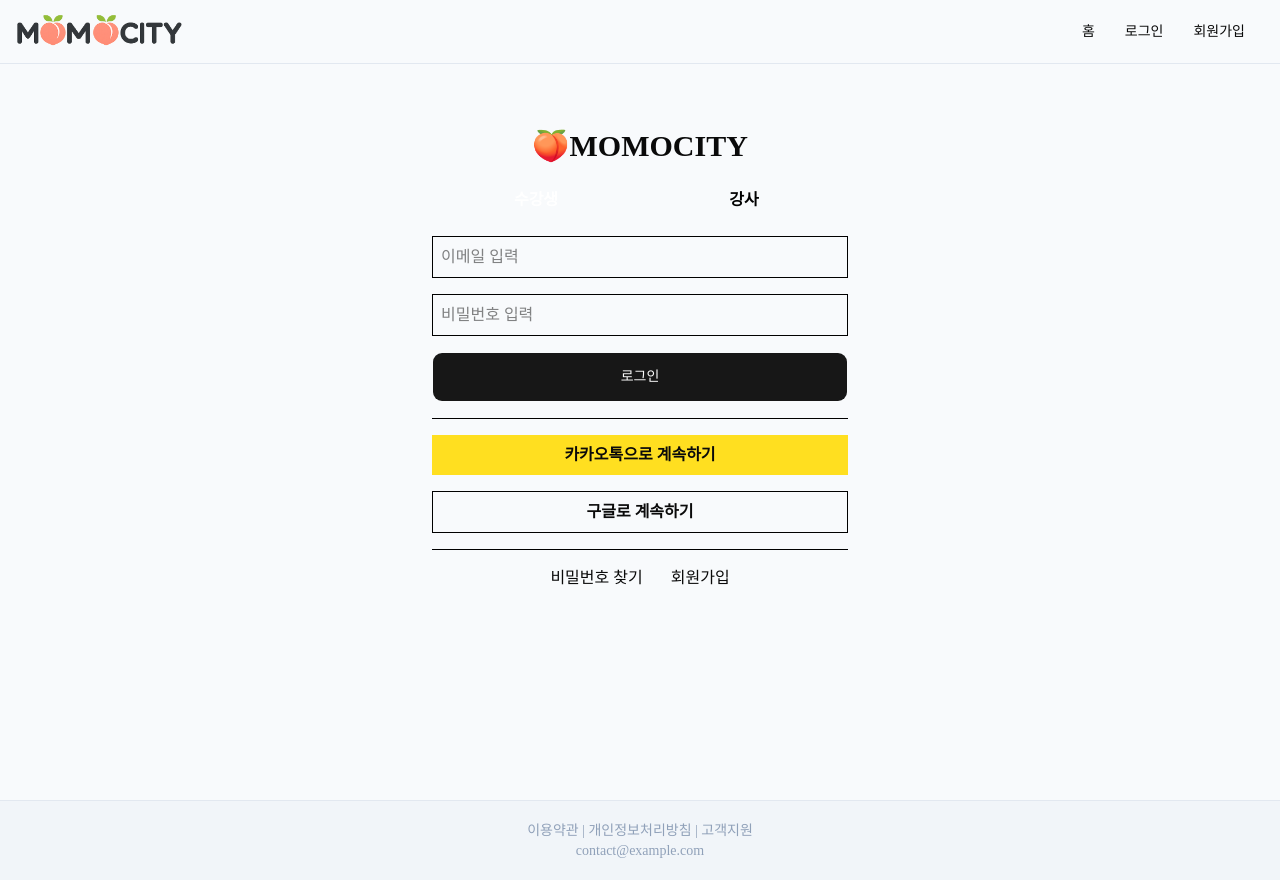
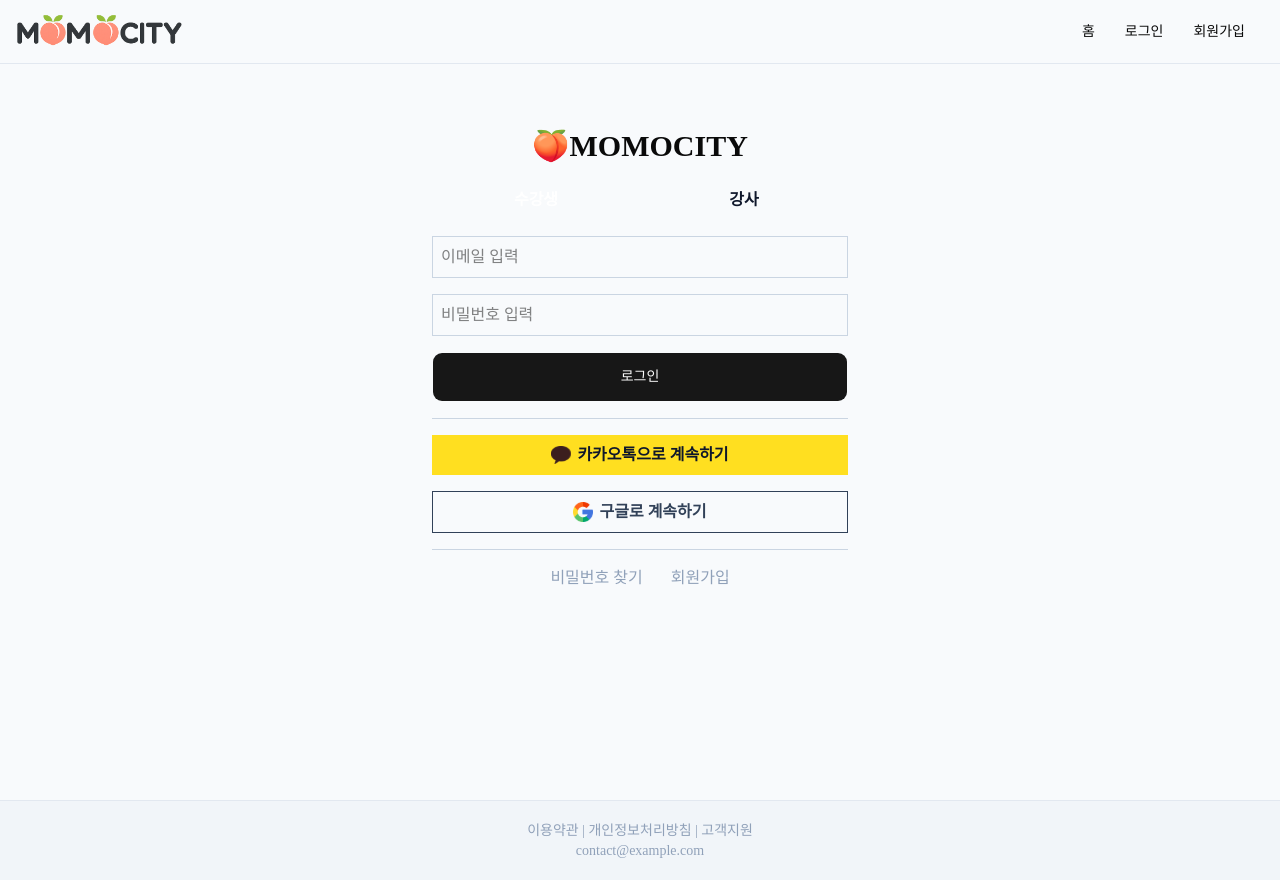
Before and after one commit to MoMoFighters/FRONT-Fighters, a Next.js app: page /auth/login in a window 1280 px wide. Built offline with nearby package versions, Linux system fonts and the light colour scheme.

Commit message:
로그인 페이지 디자인 수정

```diff
--- a/src/app/(guest)/auth/login/page.tsx
+++ b/src/app/(guest)/auth/login/page.tsx
@@ -1,5 +1,8 @@
 import { Button } from "@/components/ui/button";
+import Image from "next/image";
 import Link from "next/link";
+import kakao from '@/app/assets/img/kakao.svg'
+import google from '@/app/assets/img/google.svg'
 
 export default function Login() {
 
@@ -14,20 +17,22 @@
                     <p className="text-white font-bold">수강생</p>
                 </div>
                 <div className="bg-mauve-200 py-2 text-center">
-                    <p className="text-black font-bold">강사</p>
+                    <p className="text-slate-900 font-bold">강사</p>
                 </div>
             </div>
 
             <form action="" className="flex flex-col gap-4">
                 <input
                     type="email"
-                    className="border border-black py-2 px-2"
+                    name="email"
+                    className="border border-slate-300 py-2 px-2"
                     placeholder="이메일 입력"
                 />
                 <div className="max-w-md">
                     <input
                         type="password"
-                        className="border border-black py-2 px-2 w-full"
+                        name="password"
+                        className="border border-slate-300 py-2 px-2 w-full"
                         placeholder="비밀번호 입력"
                     />
                     {nothingInFieldError ? (<p className="text-right mr-2 text-red-600 font-medium">{nothingInFieldError}</p>) : ("")}
@@ -35,17 +40,31 @@
                 <Button variant="default" className="w-auto py-6 cursor-pointer">로그인</Button>
             </form>
 
-            <hr className="border-0.5 border-black" />
-            <div className="bg-yellow-300 font-bold text-center py-2 cursor-pointer">
+            <hr className="border-0.5 border-slate-300" />
+            <div className="bg-yellow-300 text-slate-900 font-bold text-center py-2 cursor-pointer flex items-center justify-center gap-1.5">
+                <Image
+                    src={kakao}
+                    width={20}
+                    height={20}
+                    alt="카카오 아이콘"
+                    priority
+                />
                 <p>카카오톡으로 계속하기</p>
             </div>
-            <div className="border border-black font-bold text-center py-2 cursor-pointer">
+            <div className="border border-slate-700 text-slate-700 font-bold text-center py-2 cursor-pointer flex items-center justify-center gap-1.5">
+                <Image
+                    src={google}
+                    width={20}
+                    height={20}
+                    alt="구글 아이콘"
+                    priority
+                />
                 <p>구글로 계속하기</p>
             </div>
-            <hr className="border-0.5 border-black" />
+            <hr className="border-0.5 border-slate-300" />
             <div className="flex flex-row justify-center gap-7">
-                <p className="text-right">비밀번호 찾기</p>
-                <Link href='/auth/signup'><p className="text-left">회원가입</p></Link>
+                <p className="text-right text-slate-400">비밀번호 찾기</p>
+                <Link href='/auth/signup'><p className="text-left text-slate-400">회원가입</p></Link>
             </div>
         </div>
     );
```
Also changed, not shown: src/app/assets/img/google.svg (added), src/app/assets/img/kakao.svg (added).
